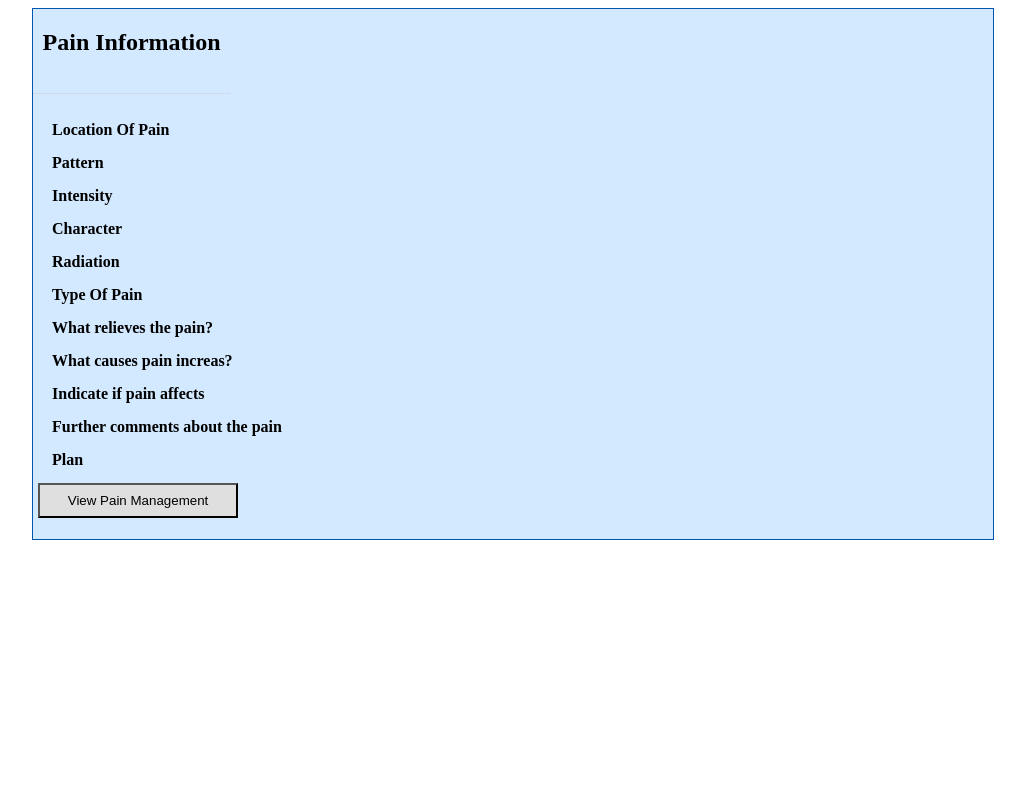
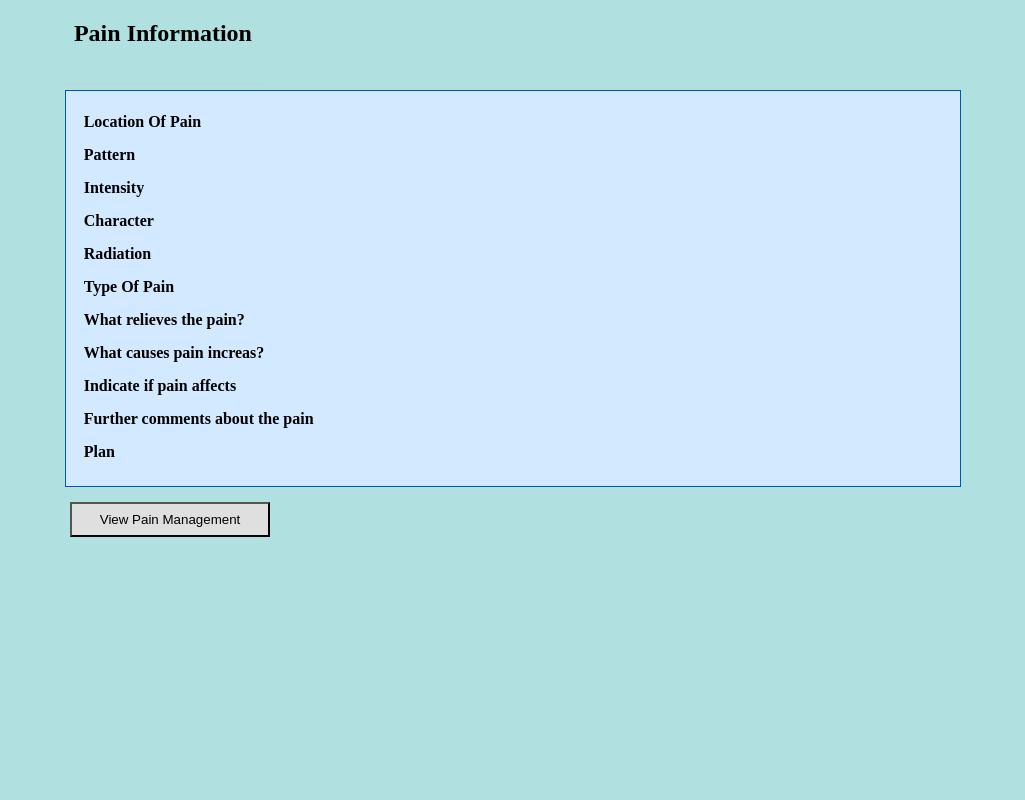
Before and after one commit to sunrise987/pain_management, a PHP site: page /pain/view_pain.php?PainID=1 in a window 1280 px wide. Shown: the whole page, without its empty margins (127-1152 px from the left). Run offline with PHP 8.4, Linux system fonts and the light colour scheme; data that the repository does not hold is empty.

Commit message:
Unified the look of the header on different pages. Updated style sheet.

```diff
--- a/pain/insert_pain.php
+++ b/pain/insert_pain.php
@@ -3,10 +3,10 @@
     <link href="../style.css" rel="stylesheet" type="text/css">
   </head>
 
-  <body id="body">
-    <div id="PatientContainer">
+  <body>
+    <header><div><h2>Pain Information</h2><div></div></div></header>
+    <div id="Container">
     <form action="process_insert_pain.php" method="post">
-      <header id="header"><div><h2>Pain Data</h2><div></div></div></header>
 
       <ul class="info">
         <li><label>Location Of Pain</label><input type="text"
--- a/pain/view_pain.php
+++ b/pain/view_pain.php
@@ -2,9 +2,9 @@
   <head>
     <link href="../style.css" rel="stylesheet" type="text/css">
   </head>
-  <body id="body">
-    <div id="PatientContainer">
-        <header id="header"><h2>Pain Information</h2><div></div></header>
+  <body>
+    <header><h2>Pain Information</h2><div></div></header>
+    <div id="Container">
         <ul class="info">
 <?php
 $con=mysqli_connect("localhost","php_app","admin000","patient_management");
@@ -29,11 +29,12 @@ echo "<li><label>What causes pain increas?</label>" . $row['WhatIncreasesPain']
 echo "<li><label>Indicate if pain affects</label>" . $row['PainAffectsSleep'] . "</li>";
 echo "<li><label>Further comments about the pain</label>" . $row['Comments'] . "</li>";
 echo "<li><label>Plan</label>" . $row['MedicationPlan'] . "</li>";
+echo "
+</ul>
+</div>";
 echo "<button type=\"button\" onclick=\"location='../view_pain_management.php?PatientID="
   . $row['PatientID'] . "'\">View Pain Management</button>";
 ?>
 
-</ul>
-</div>
 </body>
 </html>
--- a/patient/insert_patient.php
+++ b/patient/insert_patient.php
@@ -2,10 +2,10 @@
   <head>
     <link href="../style.css" rel="stylesheet" type="text/css">
   </head>
-  <body id="body">
-    <div id="PatientContainer">
+  <body>
+    <header><h2>Patient Information</h2><div></div></header>
+    <div id="Container">
       <form action="process_insert_patient.php" method="post">
-        <header id="header"><h2>Patient Information</h2><div></div></header>
 
         <ul class="info">
           <li><label>First Name</label><input type="text" name="fname">
--- a/patient/view_all_patients.php
+++ b/patient/view_all_patients.php
@@ -1,9 +1,9 @@
 <html>
   <head>
     <link href="../style.css" rel="stylesheet" type="text/css">
-    <h2>list of patients</h2>
   </head>
   <body>
+    <header><h2>list of patients</h2></header>
     <div class="CSSTableGenerator">
       <table>
         <tr>
--- a/style.css
+++ b/style.css
@@ -1,6 +1,6 @@
-.CSSTableGeneratmr {
+.CSSTableGenerator {
   margin:0px;padding:0px;
-  width:70%;
+ /* width:70%; */
   box-shadow: 10px 10px 5px #888888;
   border:1px solid #000000;
 
@@ -114,8 +114,10 @@
   border-width:0px 0px 1px 1px;
 }
 
-/* Patient */
-#body {
+body {
+  margin:auto;
+  width:70%;
+  background-color:#b0e0e0;
 }
 
 [type=button], [type=submit] {
@@ -130,15 +132,14 @@
 
 }
 
-#PatientContainer {
+#Container {
   text-align: left;
-  width: 960px;
   margin: 0 auto 10px auto;
   background: #d3e9ff;
   border: 1px solid #0057af;
 }
 
-#header {
+header {
   display: inline-block;
   clear: both;
   margin: 0 0 5px 0;
--- a/view_pain_management.php
+++ b/view_pain_management.php
@@ -12,9 +12,9 @@ $array = mysqli_query($con, "select Name from Patient where PatientID = $id");
 $row = mysqli_fetch_array($array);
 
 echo "
-  <h2>Pain Management for " . $row['Name'] . "</h2>
   </head>
   <body>
+  <header><h2>Pain Management for " . $row['Name'] . "</h2></header>
     <div class=\"CSSTableGenerator\">
       <table>
         <tr>
@@ -34,6 +34,8 @@ while ($row = mysqli_fetch_array($result)) {
   echo "<td>" . $row['TypeOfPain'] . "</td>";
   echo "<td>" . $row['Intensity'] . "</td>";
   echo "<td>" . $row['Opioids'] . "</td></tr>";
+  echo "<td>" . $row[''] . "</td></tr>";
+  echo "<td>" . $row['Opioids'] . "</td></tr>";
 }
 mysqli_close($con);
 ?>
```
Also changed, not shown: patient/view_patient.php (+4 -4 lines).
